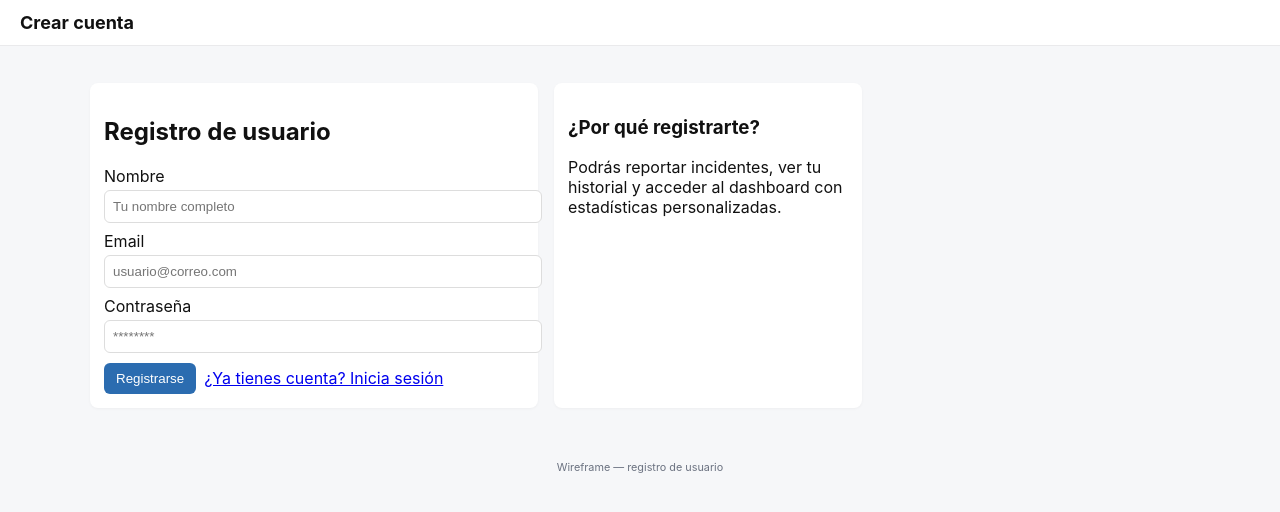
After one commit to Mercodn/Comunicaciondedatos, a Flask app: page /register in a window 1280 px wide. The commit adds this page. Shown: the top 512 px of the page. Run offline with Flask 3, Linux system fonts and the light colour scheme.

Commit message:
base de datos funcional

```diff
--- a/app.py
+++ b/app.py
@@ -1,6 +1,9 @@
 from flask import Flask, render_template, request, jsonify
 from datetime import datetime
 import os
+from flask import session
+
+from flask import Flask, render_template, request, jsonify, session, redirect
 import json
 from dotenv import load_dotenv
 import logging
@@ -10,9 +13,17 @@ from utils.excel_db import guardar_reporte, cargar_usuarios, verificar_login, re
 
 # Cargar variables de entorno
 load_dotenv()
+from utils.excel_db import registrar_usuario
 
+def crear_admin_por_defecto():
+    df = cargar_usuarios()
+    if not ((df["Correo"] == "nicolas72lol@gmail.com") & (df["Rol"] == "admin")).any():
+        registrar_usuario("Nicolás", "nicolas72lol@gmail.com", "admin", rol="admin")
+        print("✅ Usuario administrador creado por defecto")
+
+crear_admin_por_defecto()
 app = Flask(__name__)
-
+app.secret_key = os.getenv("SECRET_KEY", "clave-segura")
 # Variable global para el GeoJSON
 sabana_geojson = None
 
@@ -73,10 +84,14 @@ app.logger.setLevel(logging.INFO)
 
 @app.route("/")
 def home():
-    return render_template("index.html")
+    nombre = session.get("usuario")
+    rol = session.get("rol")
+    return render_template("index.html", nombre=nombre, rol=rol)
 
 @app.route("/reportar", methods=["GET", "POST"])
 def reportar():
+    if "usuario" not in session:
+        return redirect("/login")
     if request.method == "GET":
         return render_template("reportar.html")
     try:
@@ -109,18 +124,44 @@ def lista():
 @app.route("/login", methods=["GET", "POST"])
 def login_view():
     if request.method == "POST":
-        correo = request.form.get("correo")
-        clave = request.form.get("clave")
+        correo = request.form.get("email")
+        clave = request.form.get("password")
         usuario = verificar_login(correo, clave)
         if usuario:
-            return jsonify({"mensaje": "Login exitoso", "usuario": usuario})
+            session["usuario"] = usuario["Nombre"]
+            session["rol"] = usuario["Rol"]
+            if usuario["Rol"] == "admin":
+                return redirect("/admin/dashboard")
+            else:
+                return redirect("/dashboard")
         else:
-            return jsonify({"error": "Credenciales inválidas"}), 401
+            return render_template("login.html", error="Credenciales inválidas")
     return render_template("login.html")
+
+@app.route("/register", methods=["GET", "POST"])
+def register_view():
+    if request.method == "POST":
+        nombre = request.form.get("nombre")
+        correo = request.form.get("email")
+        clave = request.form.get("password")
+        registrar_usuario(nombre, correo, clave, rol="usuario")
+        return render_template("login.html", mensaje="Usuario registrado con éxito")
+    return render_template("register.html")
+
+@app.route("/logout")
+def logout():
+    session.clear()
+    return redirect("/")
+
+
+
+
 
 @app.route("/dashboard")
 def dashboard_view():
-    return render_template("dashboard.html")
+    if "usuario" not in session:
+        return redirect("/login")
+    return render_template("dashboard.html", usuario=session["usuario"])
 
 @app.route("/admin/dashboard")
 def admin_dashboard_view():
--- a/templates/dashboard.html
+++ b/templates/dashboard.html
@@ -1,6 +1,7 @@
 <!doctype html>
 <html lang="es">
 <head>
+  <h1>Bienvenido, {{ usuario }}</h1>
   <meta charset="utf-8" />
   <title>Dashboard — Usuario</title>
   <link rel="stylesheet" href="/static/css/wireframe.css" />
--- /dev/null
+++ b/templates/register.html
@@ -0,0 +1,43 @@
+<!doctype html>
+<html lang="es">
+<head>
+  <meta charset="utf-8" />
+  <title>Registro — Wireframe</title>
+  <link rel="stylesheet" href="/static/css/wireframe.css" />
+</head>
+<body class="wf-body">
+  <header class="wf-header">
+    <h1>Crear cuenta</h1>
+  </header>
+
+  <main class="wf-main">
+    <section class="wf-card wf-auth">
+      <h2>Registro de usuario</h2>
+      <form id="registerForm" action="/register" method="post">
+        <label>Nombre
+          <input type="text" name="nombre" placeholder="Tu nombre completo" required>
+        </label>
+        <label>Email
+          <input type="email" name="email" placeholder="usuario@correo.com" required>
+        </label>
+        <label>Contraseña
+          <input type="password" name="password" placeholder="********" required>
+        </label>
+        <div class="wf-actions">
+          <button type="submit">Registrarse</button>
+          <a class="wf-link" href="/login">¿Ya tienes cuenta? Inicia sesión</a>
+        </div>
+      </form>
+    </section>
+
+    <aside class="wf-card wf-info">
+      <h3>¿Por qué registrarte?</h3>
+      <p>Podrás reportar incidentes, ver tu historial y acceder al dashboard con estadísticas personalizadas.</p>
+    </aside>
+  </main>
+
+  <footer class="wf-footer">
+    <small>Wireframe — registro de usuario</small>
+  </footer>
+</body>
+</html>
```
Also changed, not shown: templates/index.html (+71 -27 lines), 2 other files.
